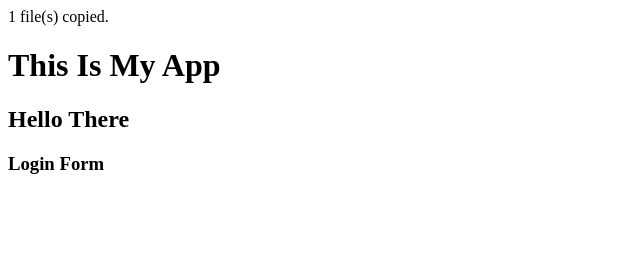
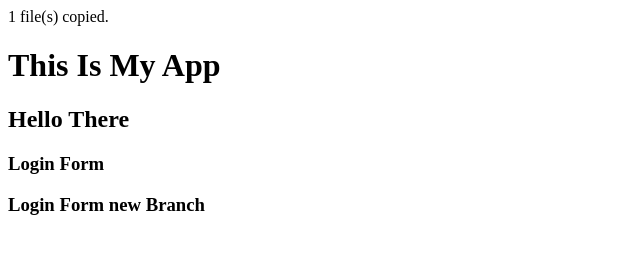
Before and after one commit to itsasm/myappsample, a plain HTML site: page index.html in a window 1280 px wide. Shown: the whole page, without its empty margins (0-640 px from the left). Drawn offline with Linux system fonts and the light colour scheme.

Commit message:
modified index.html

```diff
--- a/index.html
+++ b/index.html
@@ -7,5 +7,6 @@
 		<h1>This Is My App</h1>
 		<h2>Hello There </h2>
 		<h3>Login Form </h3>
+		<h3>Login Form new Branch</h3>
 	</body>
 </html>
```
